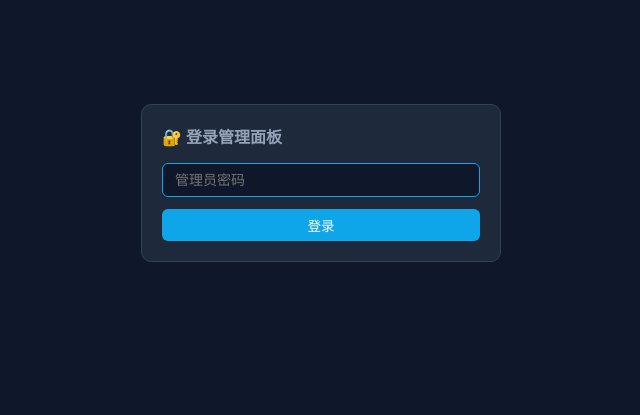
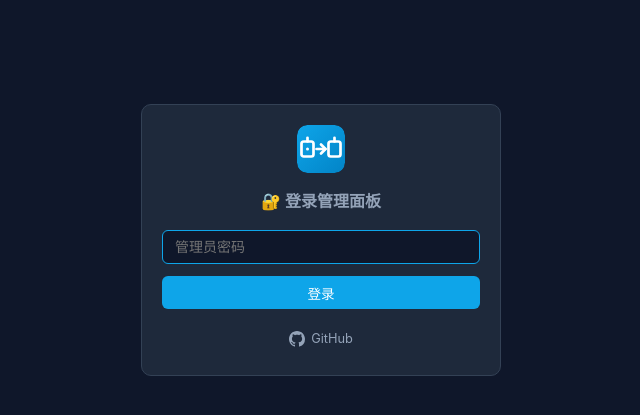
Before and after one commit to yyzq-cf/mirror-relay, a Flask app: page /login in a window 1280 px wide. Shown: the part 56-471 px from the top of the page, without its empty margins (319-959 px from the left). Run offline with Flask 3, Linux system fonts and the light colour scheme; parts of the project's set-up code (start-up, migrations or seed data) failed here and were passed over.

Commit message:
feat: add logo and GitHub link to login page

```diff
--- a/src/templates/login.html
+++ b/src/templates/login.html
@@ -1,8 +1,11 @@
 {% extends 'base.html' %}
 {% block title %}登录 · Mirror Relay{% endblock %}
 {% block content %}
-<div class="card login-wrap">
-    <h2>🔐 登录管理面板</h2>
+<div class="card login-wrap" style="text-align: center;">
+    <a href="https://github.com/yyzq-cf/mirror-relay" target="_blank" style="text-decoration: none; display: inline-block; margin-bottom: 0.5rem;">
+        <img src="{{ url_for('static', filename='logo.svg') }}" alt="logo" width="48" height="48" style="border-radius: 10px;">
+    </a>
+    <h2 style="margin-bottom: 1rem;">🔐 登录管理面板</h2>
     {% if error %}
     <p style="color: var(--danger); margin-bottom: 1rem; font-size: 0.875rem;">{{ error }}</p>
     {% endif %}
@@ -10,5 +13,11 @@
         <input type="password" name="password" class="input" placeholder="管理员密码" autofocus style="margin-bottom: 0.75rem;">
         <button type="submit" class="btn btn-primary" style="width: 100%;">登录</button>
     </form>
+    <a href="https://github.com/yyzq-cf/mirror-relay" target="_blank" style="display: inline-flex; align-items: center; gap: 6px; margin-top: 1.25rem; color: var(--muted); font-size: 0.8rem; text-decoration: none;">
+        <svg width="16" height="16" viewBox="0 0 16 16" fill="currentColor">
+            <path d="M8 0C3.58 0 0 3.58 0 8c0 3.54 2.29 6.53 5.47 7.59.4.07.55-.17.55-.38 0-.19-.01-.82-.01-1.49-2.01.37-2.53-.49-2.69-.94-.09-.23-.48-.94-.82-1.13-.28-.15-.68-.52-.01-.53.63-.01 1.08.58 1.23.82.72 1.21 1.87.87 2.33.66.07-.52.28-.87.51-1.07-1.78-.2-3.64-.89-3.64-3.95 0-.87.31-1.59.82-2.15-.08-.2-.36-1.02.08-2.12 0 0 .67-.21 2.2.82.64-.18 1.32-.27 2-.27.68 0 1.36.09 2 .27 1.53-1.04 2.2-.82 2.2-.82.44 1.1.16 1.92.08 2.12.51.56.82 1.27.82 2.15 0 3.07-1.87 3.75-3.65 3.95.29.25.54.73.54 1.48 0 1.07-.01 1.93-.01 2.2 0 .21.15.46.55.38A8.013 8.013 0 0016 8c0-4.42-3.58-8-8-8z"/>
+        </svg>
+        GitHub
+    </a>
 </div>
 {% endblock %}
```
